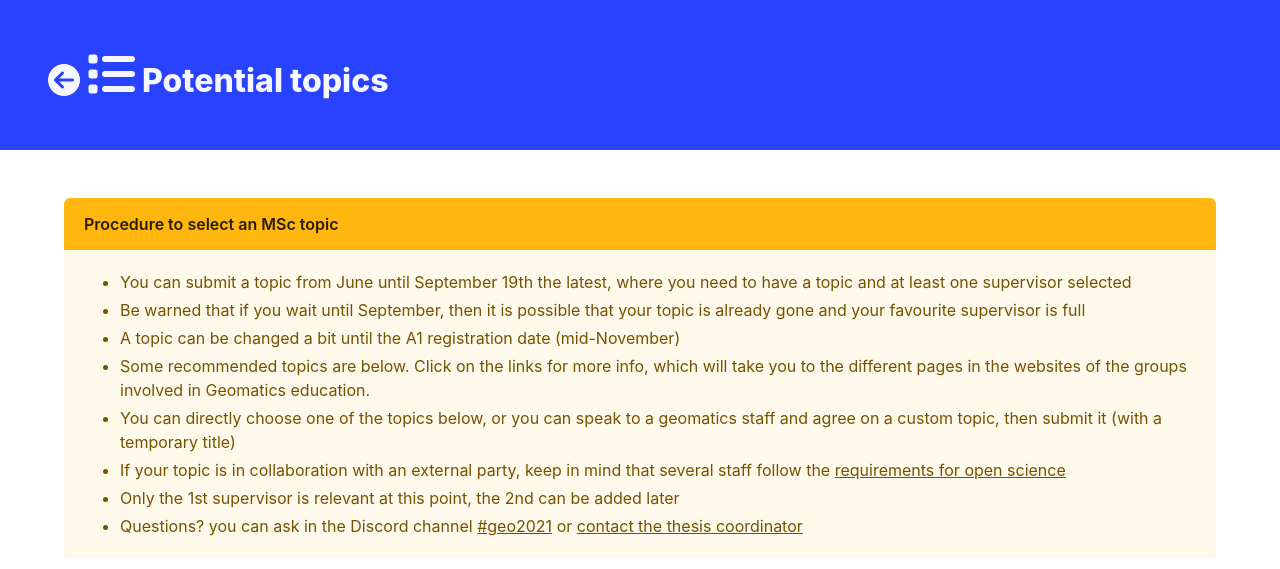
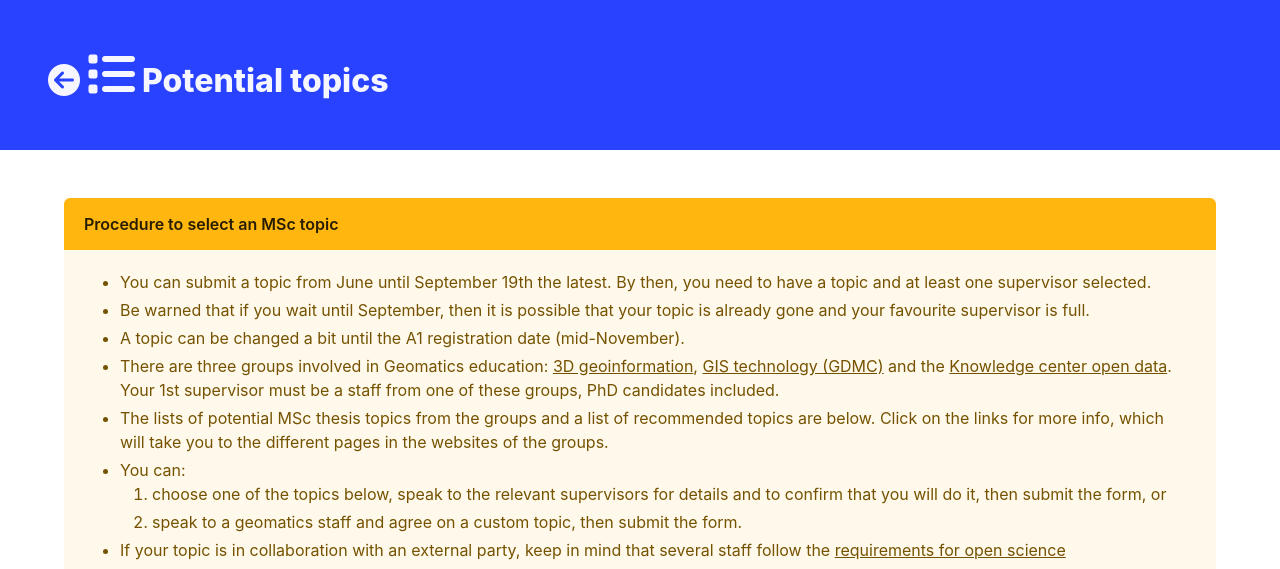
Before and after one commit to tudelft3d/geo2020, a Jekyll site: the page built from potentialtopics/index.md, in a window 1280 px wide and 1400 px high. Shown: the top 569 px of the window. Built offline with Jekyll 4.4.1, drawn with Linux system fonts in a browser that asks for light colours; some of the changed text lies outside the part shown.

Commit message:
clearer instructions, add links to lists

```diff
--- a/potentialtopics/index.md
+++ b/potentialtopics/index.md
@@ -13,11 +13,17 @@ permalink: /potentialtopics/
   </div>
   <div class="message-body">
     <ul>
-      <li>You can submit a topic from June until September 19th the latest, where you need to have a topic and at least one supervisor selected</li>
-      <li>Be warned that if you wait until September, then it is possible that your topic is already gone and your favourite supervisor is full</li>
-      <li>A topic can be changed a bit until the A1 registration date (mid-November)</li>
-      <li>Some recommended topics are below. Click on the links for more info, which will take you to the different pages in the websites of the groups involved in Geomatics education.</li>
-      <li>You can directly choose one of the topics below, or you can speak to a geomatics staff and agree on a custom topic, then submit it (with a temporary title)</li>
+      <li>You can submit a topic from June until September 19th the latest. By then, you need to have a topic and at least one supervisor selected.</li>
+      <li>Be warned that if you wait until September, then it is possible that your topic is already gone and your favourite supervisor is full.</li>
+      <li>A topic can be changed a bit until the A1 registration date (mid-November).</li>
+      <li>There are three groups involved in Geomatics education: <a href="https://3d.bk.tudelft.nl">3D geoinformation</a>, <a href="https://www.gdmc.nl">GIS technology (GDMC)</a> and the <a href="https://kcopendata.eu/">Knowledge center open data</a>. Your 1st supervisor must be a staff from one of these groups, PhD candidates included.</li>
+      <li>The lists of potential MSc thesis topics from the groups and a list of recommended topics are below. Click on the links for more info, which will take you to the different pages in the websites of the groups.</li>
+      <li>You can:
+        <ol>
+          <li>choose one of the topics below, speak to the relevant supervisors for details and to confirm that you will do it, then submit the form, or</li>
+          <li>speak to a geomatics staff and agree on a custom topic, then submit the form.</li>
+        </ol>
+      </li>
       <li>If your topic is in collaboration with an external party, keep in mind that several staff follow the <a href="../openscience/">requirements for open science</a></li>
       <li>Only the 1st supervisor is relevant at this point, the 2nd can be added later</li>
       <li>Questions? you can ask in the Discord channel <a href="https://discord.gg/3nr9N4BE">#geo2021</a> or <a href="https://geomatics.bk.tudelft.nl/geo2021/coordinator/">contact the thesis coordinator</a></li>
@@ -28,6 +34,16 @@ permalink: /potentialtopics/
 <div data-tf-live="01JVYR7EZE44W3YHFMM1DED3Y3"></div><script src="//embed.typeform.com/next/embed.js"></script>
 
 ---
+
+# Topics per chair / group
+
+* [3D geoinformation](https://3d.bk.tudelft.nl/education/msctopics/)
+* [GIS technology / GDMC](https://gdmc.nl/education/topics/)
+* [Knowledge center open data](https://kcopendata.eu/education/thesis-topics/)
+
+---
+
+# Topics per supervisor
 
 ## [Giorgio Agugiaro](https://3d.bk.tudelft.nl/gagugiaro/)
 1. [Adding support for CitySim to the 3DCityDB-Tools plugin for QGIS](https://3d.bk.tudelft.nl/education/msctopics/#adding-support-for-citysim-to-the-3dcitydb-tools-plugin-for-qgis)
```
